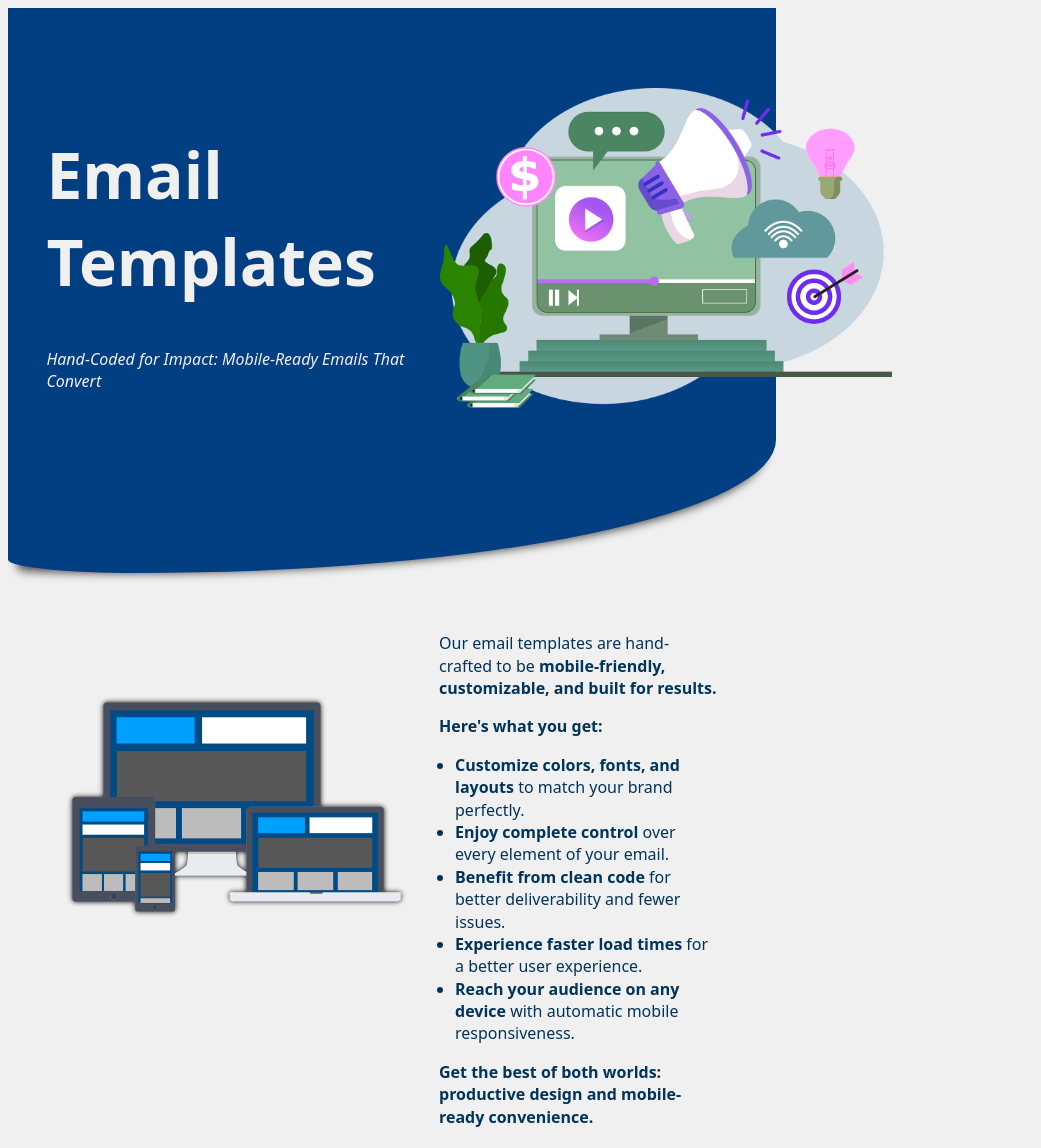
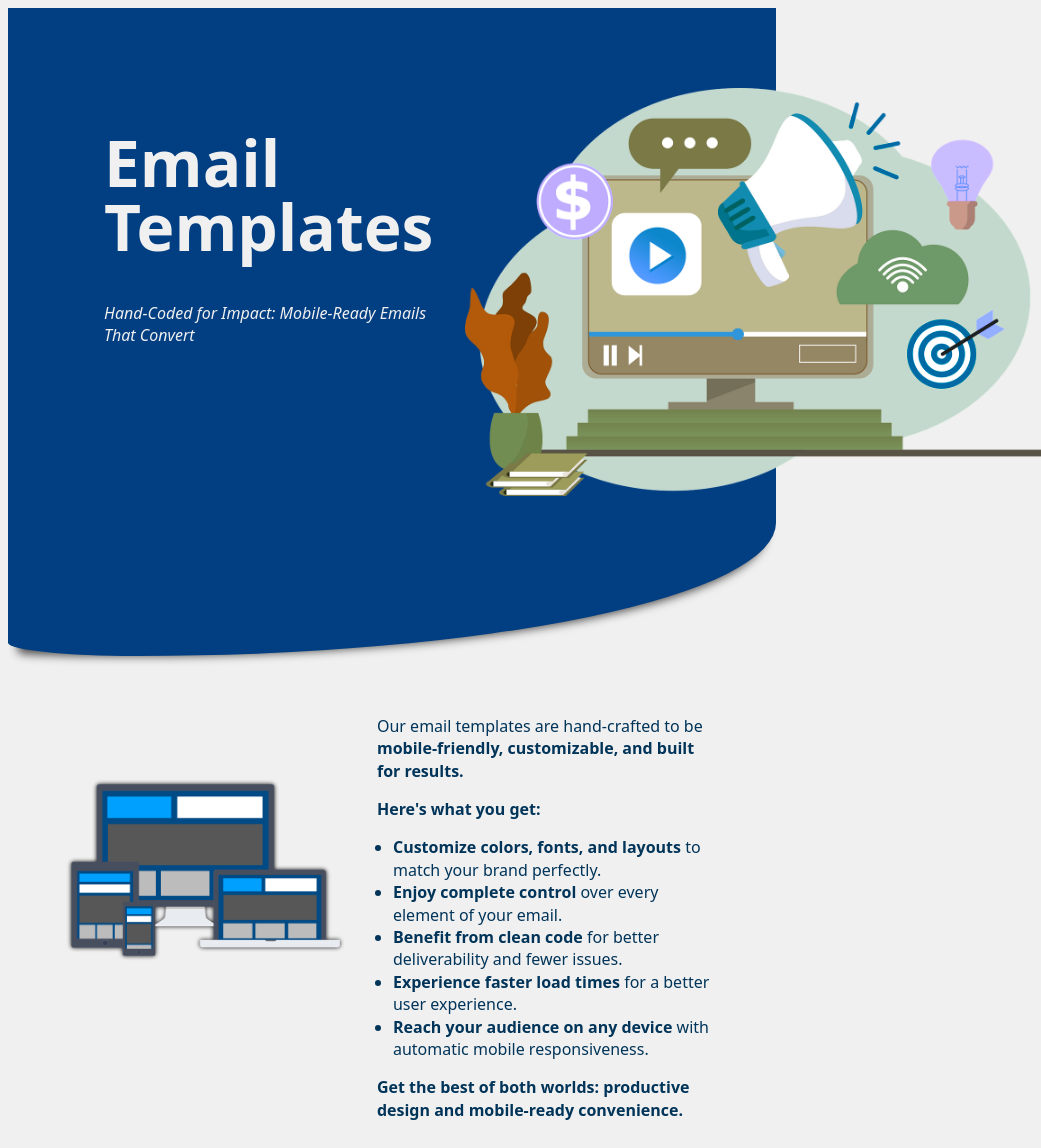
Before and after one commit to syntaxMonkey2px/email-templates-v2, a plain HTML site: page index.html in a window 768 px wide. Shown: the top 1148 px of the page, 1041 px wide, since content can reach past the window. Drawn offline with Linux system fonts and the light colour scheme.

Commit message:
feature updated v2

```diff
--- a/index.html
+++ b/index.html
@@ -25,7 +25,8 @@
             --box-shadow-1: 0 0 1em 0 var(--color-1);
             --box-shadow-2: 0 0 1em 0 var(--color-5);
 
-
+            --padding-master-width: 3em;
+            --padding-master-height: 10em;
 
         }
 
@@ -38,6 +39,8 @@
                 --fs-s: 0.7rem;
 
                 --box-shadow-1: 0 0 0.5em 0 var(--color-1);
+
+
             }
 
             body main{
@@ -65,6 +68,7 @@
             body .feature-container{
                 /* width: 100vw; */
                 display: block;
+                width: ;
                 padding: 0 5vw;
             }
 
@@ -103,6 +107,34 @@
 
         }
 
+        @media (min-width: 600px) and (max-width:860px){
+
+            body #header-heading{
+                flex-basis: 65%;
+            }
+
+            body #header-img{
+                flex-basis: 35%;
+                width: 100%;
+                height: 100%;
+                margin: auto;
+            }
+
+
+
+            body .feature-container{
+                width: 85vw;
+            }
+
+            body #feature-img{
+                flex-basis: 45%;
+                }
+
+            body .features-benefits{
+                flex-basis: 55%;
+            }
+        }
+
         h1{font-size: var(--fs-xl);}
         h2{font-size: var(--fs-l);}
         h3{font-size: var(--fs-m);}
@@ -128,7 +160,7 @@
         }
 
         main>*{
-            padding: 10em 0;
+            padding: var(--padding-master-height) 0;
 
         }
 
@@ -142,17 +174,20 @@
             box-sizing: border-box;
             display: flex;
             width: 100%;
-            /* margin-inline: auto; */
+            margin-inline: auto;
             background-color: var(--color-2);
-            padding: 10vh 5vw 0vh 5vw;
+            padding: calc(var(--padding-master-height)/2) calc(var(--padding-master-width)*2) 0 calc(var(--padding-master-width)*2);
+            gap: 2em;
+        }
 
+        #header-heading{
+            flex-basis: 55%;
         }
 
         #header h1{
-            flex-basis: 55%;
             text-transform: capitalize;
             color: var(--color-4);
-            padding-right: 1em;
+            line-height: 1;
             /* text-shadow:  0 0 0.7em var(--color-5); */
         }
 
@@ -162,11 +197,11 @@
             font-weight: 400;
         }
 
-        #header img{
+        #header-img{
             flex-basis: 35%;
             width: auto;
             height: 40vh;
-            filter:hue-rotate(270deg);
+            filter:hue-rotate(200deg);
         }
 
         /* FEATURE */
@@ -175,21 +210,22 @@
             display: flex;
             position: relative;
             gap: 2em;
-            /* justify-content: space-evenly; */
-            width: 85vw;
+            width: clamp(700px, 80%, 1200px);
             margin: 2.7em auto;
         }
 
         #feature-img{
-            flex-basis: 55%;
+            flex-basis: 50%;
             width: 100%;
+            height: auto;
             background: url(img/responsive-1.png) no-repeat;
             background-size: contain;
-            margin-top: 5em
+            margin: 5em auto 0 auto;
+
         }
 
         .features-benefits{
-            flex-basis: 45%;
+            flex-basis: 50%;
             display: block;
             width: 100%;
             line-height: 1.4;
@@ -245,9 +281,10 @@
         }
 
         #template-heading{
-            padding: 0 2em 2em 2em;
+            padding: 0 var(--padding-master-width);
             min-width: 200px!important;
-
+            width: 80%;
+            margin-inline: auto;
         }
 
         #template-heading>*{
@@ -275,7 +312,9 @@
         /* CTA */
 
         #cta-message{
-            padding: 0 5em ;
+            width: 80%;
+            margin-inline: auto;
+            padding: 0 var(--padding-master-width) ;
         }
 
         #cta-message h2{
@@ -292,9 +331,9 @@
         form{
             display: flex;
             flex-direction: column;
-            width: 77%;
+            width: 80%;
             min-width: 300px;
-            padding: 2.7em;
+            padding: var(--padding-master-width);
             box-shadow: var(--box-shadow-1);
             margin-inline: auto;
             color: var(--color-4);
@@ -330,7 +369,7 @@
         footer{
             display: block;
             background-color: var(--color-2);
-            padding: 3em;
+            padding: var(--padding-master-width);
         }
 
         footer p{
@@ -416,7 +455,7 @@
 
     </style>
     <div id="header" class="header">
-        <div>
+        <div id="header-heading">
             <h1>email templates</h1>
             <h4>Hand-Coded for Impact: Mobile-Ready Emails That Convert</h4>
         </div>
```
